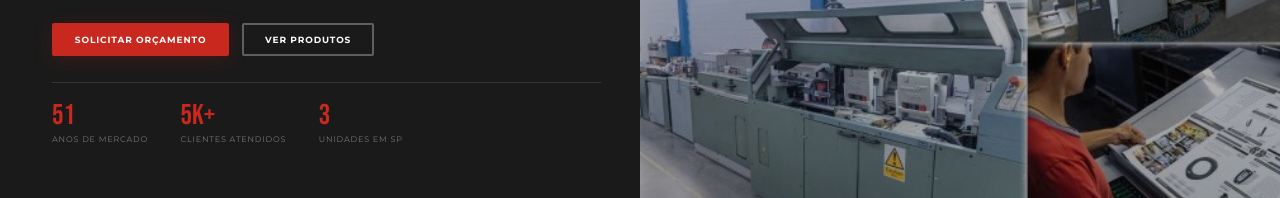
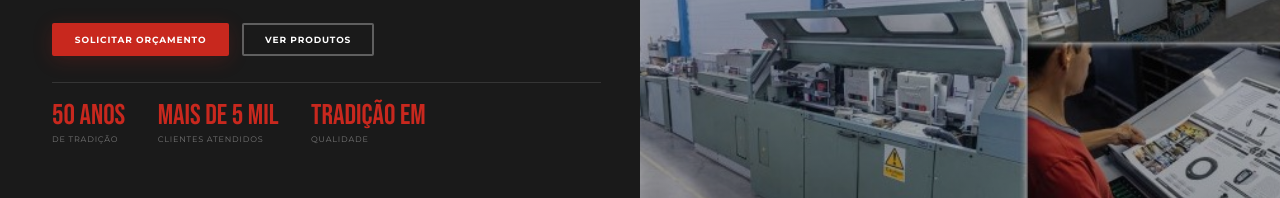
Before and after one commit to graficasantaedwiges/site, a plain HTML site: page index.html in a window 1280 px wide. Shown: the part 506-704 px from the top of the page. Drawn offline with Linux system fonts and the light colour scheme.

Commit message:
Update index.html

```diff
--- a/index.html
+++ b/index.html
@@ -612,16 +612,16 @@
       </div>
       <div class="hero-stats">
         <div class="stat">
-          <div class="stat-number">51</div>
-          <div class="stat-label">Anos de mercado</div>
+          <div class="stat-number">50 Anos</div>
+          <div class="stat-label">De Tradição</div>
         </div>
         <div class="stat">
-          <div class="stat-number">5k+</div>
+          <div class="stat-number">Mais de 5 Mil</div>
           <div class="stat-label">Clientes atendidos</div>
         </div>
         <div class="stat">
-          <div class="stat-number">3</div>
-          <div class="stat-label">Unidades em SP</div>
+          <div class="stat-number">Tradição em</div>
+          <div class="stat-label">Qualidade</div>
         </div>
       </div>
     </div>
```
